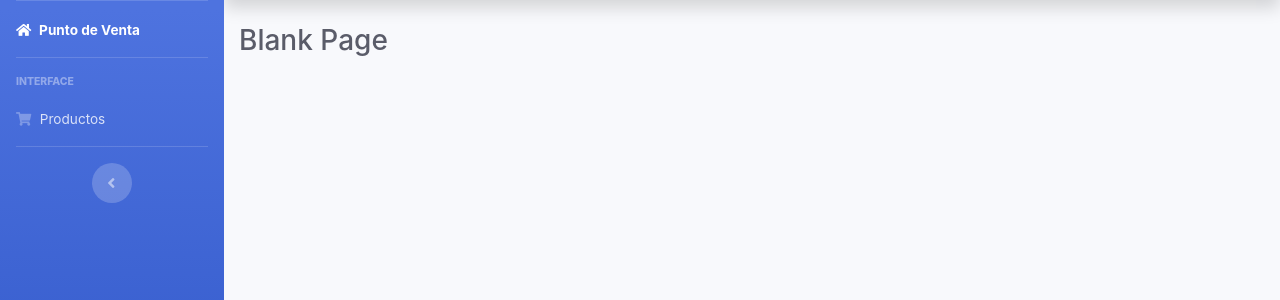
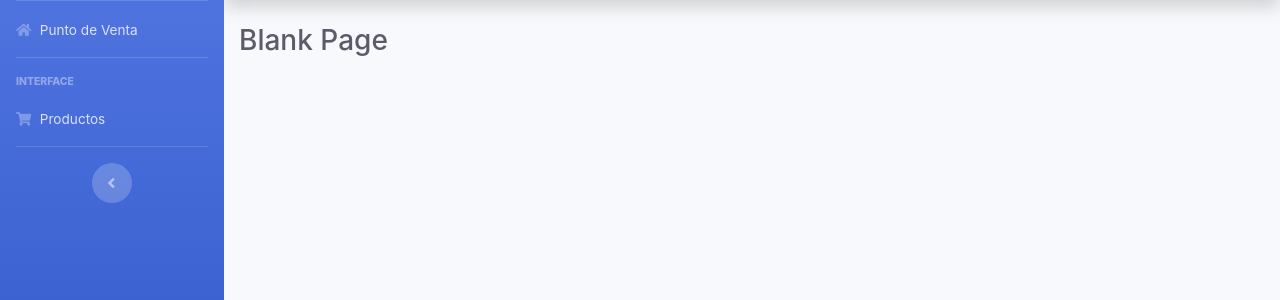
Before and after one commit to Andres-Hernandez-Mata/Tienda, a Flask app: page / in a window 1280 px wide. Shown: the part 70-370 px from the top of the page. Run offline with Flask 2, Linux system fonts and the light colour scheme; some libraries are stand-ins or nearby versions.

Commit message:
Eliminar el activado

```diff
--- a/src/templates/base.html
+++ b/src/templates/base.html
@@ -44,7 +44,7 @@
             <hr class="sidebar-divider my-0">
 
             <!-- Nav Item - Dashboard -->
-            <li class="nav-item active">
+            <li class="nav-item">
                 <a class="nav-link" href="/">
                     <i class="fas fa-home"></i>
                     <span>Punto de Venta</span></a>
```
